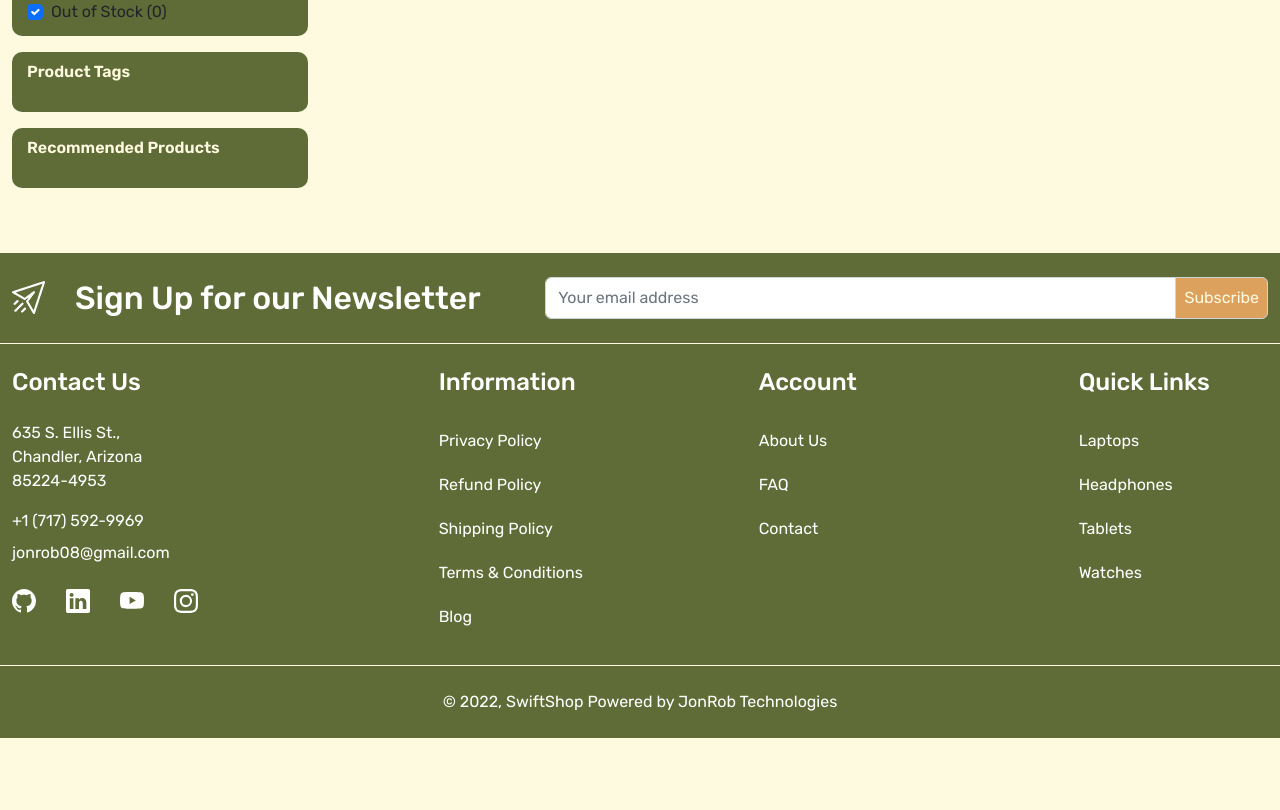
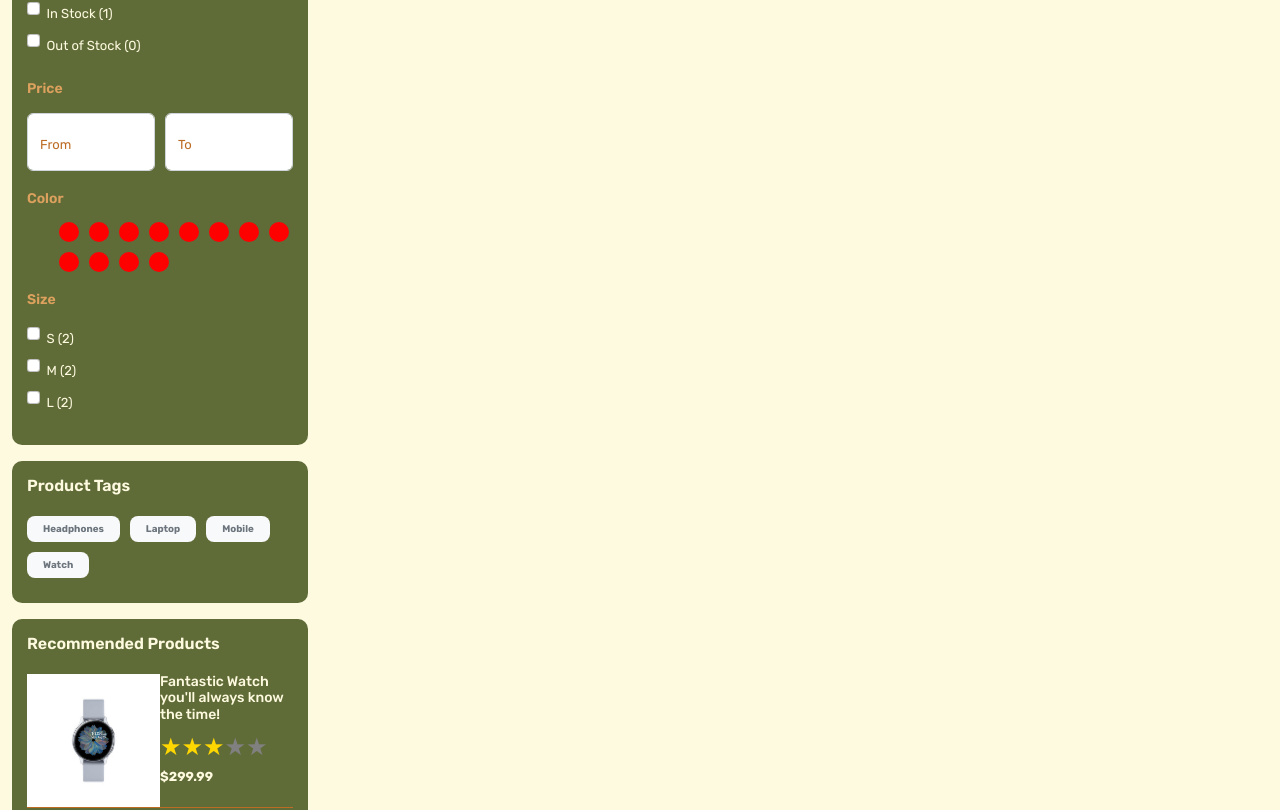
Before and after one commit to jonrob08/SwiftShop, a React (Create React App) app in the folder swiftshop/: page /store in a window 1280 px wide. Shown: the part 658-1468 px from the top of the page. Before the commit the page ends 1396 px from the top, so only its background shows below. Built offline with nearby package versions, Linux system fonts and the light colour scheme; a web font is replaced by a local one.

Commit message:
chore: finish sidebar items, style it

```diff
--- a/swiftshop/src/App.css
+++ b/swiftshop/src/App.css
@@ -414,7 +414,7 @@
 .filter-card {
   background-color: var(--color-secondary);
   border-radius: 10px;
-  padding: 10px 15px;
+  padding: 15px 15px 25px;
 }
 
 .filter-title {
@@ -425,7 +425,7 @@
   margin-bottom: 20px;
 }
 
-.filter-card ul {
+.filter-card ul, .filter-card, .form-check-label {
   list-style-type: none;
   font-size: 13px;
   line-height: 30px;
@@ -433,9 +433,48 @@
   cursor: pointer;
 }
 
+.filter-card .form-check-input:focus {
+  box-shadow: none;
+  border-color: var(--color-primary);
+}
+
+.filter-card .form-check-input:checked {
+  background-color: var(--color-quaternary);
+  border-color: var(--color-primary);
+
+}
+
 .subtitle {
   font-size: 14px;
   font-weight: 600;
   color: var(--color-quaternary);
   margin-bottom: 15px;
+  margin-top: 20px;
 }
+
+.form-floating>label {
+  color: var(--color-quinary)
+}
+
+.colors {
+  list-style-type: none;
+  display: flex;
+  flex-wrap: wrap;
+  gap: 10px;
+}
+
+.colors li {
+  width: 20px;
+  height: 20px;
+  background-color: red;
+  border-radius: 50%;
+}
+
+.rec-products h5 {
+  font-size: 14px;
+  margin-bottom: 8px;
+}
+
+.rec-products:first-child {
+  border-bottom: 1px solid var(--color-quinary)
+}
--- a/swiftshop/src/pages/Store.js
+++ b/swiftshop/src/pages/Store.js
@@ -1,24 +1,24 @@
-import React from 'react'
-import BreadCrumb from '../components/BreadCrumb'
-import Meta from '../components/Meta'
+import React from "react";
+import ReactStars from "react-rating-stars-component";
+
+import BreadCrumb from "../components/BreadCrumb";
+import Meta from "../components/Meta";
 
 const Store = () => {
-    const title = "Store"
+  const title = "Store";
 
   return (
     <>
-            <Meta title={ title }/>
-            <BreadCrumb title={ title }/>
+      <Meta title={title} />
+      <BreadCrumb title={title} />
       <div className="store-wrapper py-5">
         <div className="container-xxl">
           <div className="row">
             <div className="col-3">
-                            <div className='filter-card mb-3'>
-                                <h3 className="filter-title">
-                                    Shop By Categories
-                                </h3>
+              <div className="filter-card mb-3">
+                <h3 className="filter-title">Shop By Categories</h3>
                 <div>
-                                    <ul className='ps-0'>
+                  <ul className="ps-0">
                     <li>Watch</li>
                     <li>TV</li>
                     <li>Camera</li>
@@ -26,35 +26,139 @@
                   </ul>
                 </div>
               </div>
-                            <div className='filter-card mb-3'>
-                                <h3 className="filter-title">
-                                    Filter By
-                                </h3>
+              <div className="filter-card mb-3">
+                <h3 className="filter-title">Filter By</h3>
                 <div>
                   <h5 className="subtitle">Availability</h5>
+                  <div>
                     <div className="form-check">
-                                        <input type="checkbox" className="form-check-input" value="" id="" />
-                                        <label htmlFor="" className='form-check-label'>
+                      <input
+                        type="checkbox"
+                        className="form-check-input"
+                        value=""
+                        id=""
+                      />
+                      <label htmlFor="" className="form-check-label">
                         In Stock (1)
                       </label>
                     </div>
                     <div className="form-check">
-                                        <input type="checkbox" className="form-check-input" value="" id="" checked/>
-                                        <label htmlFor="" className='form-check-label'>
+                      <input
+                        type="checkbox"
+                        className="form-check-input"
+                        value=""
+                        id=""
+                      />
+                      <label htmlFor="" className="form-check-label">
                         Out of Stock (0)
                       </label>
                     </div>
                   </div>
+                  <h5 className="subtitle">Price</h5>
+                  <div className="d-flex align-items-center gap-10">
+                    <div className="form-floating">
+                        <input type="email" name="From" id="floatingInput" className="form-control" placeholder="From" />
+                        <label htmlFor="floatingInput">From</label>
                     </div>
-                            <div className='filter-card mb-3'>
-                                <h3 className="filter-title">
-                                    Product Tags
-                                </h3>
+                    <div className="form-floating">
+                        <input type="email" name="To" id="floatingInput" className="form-control" placeholder="To" />
+                        <label htmlFor="floatingInput">To</label>
                     </div>
-                            <div className='filter-card mb-3'>
-                                <h3 className="filter-title">
-                                    Recommended Products
-                                </h3>
+                  </div>
+                  <h5 className="subtitle">Color</h5>
+                  <div>
+                    <ul className="colors">
+                        <li></li>
+                        <li></li>
+                        <li></li>
+                        <li></li>
+                        <li></li>
+                        <li></li>
+                        <li></li>
+                        <li></li>
+                        <li></li>
+                        <li></li>
+                        <li></li>
+                        <li></li>
+                    </ul>
+                  </div>
+                  <h5 className="subtitle">Size</h5>
+                  <div>
+                  <div className="form-check">
+                      <input
+                        type="checkbox"
+                        className="form-check-input"
+                        value=""
+                        id="size-1"
+                      />
+                      <label htmlFor="size-1" className="form-check-label">
+                        S (2)
+                      </label>
+                    </div>
+                    <div className="form-check">
+                      <input
+                        type="checkbox"
+                        className="form-check-input"
+                        value=""
+                        id="size-1"
+                      />
+                      <label htmlFor="size-2" className="form-check-label">
+                        M (2)
+                      </label>
+                    </div>
+                    <div className="form-check">
+                      <input
+                        type="checkbox"
+                        className="form-check-input"
+                        value=""
+                        id="size-1"
+                      />
+                      <label htmlFor="size-3" className="form-check-label">
+                        L (2)
+                      </label>
+                    </div>
+                  </div>
+                </div>
+              </div>
+              <div className="filter-card mb-3">
+                <h3 className="filter-title">Product Tags</h3>
+                <div>
+                    <div className="product-tags d-flex flex-wrap align-items-center gap-10">
+                        <span className="badge bg-light text-secondary rounded-3 py-2 px-3">Headphones</span>
+                        <span className="badge bg-light text-secondary rounded-3 py-2 px-3">Laptop</span>
+                        <span className="badge bg-light text-secondary rounded-3 py-2 px-3">Mobile</span>
+                        <span className="badge bg-light text-secondary rounded-3 py-2 px-3">Watch</span>
+                    </div>
+                </div>
+              </div>
+              <div className="filter-card mb-3">
+                <h3 className="filter-title">Recommended Products</h3>
+                <div>
+                    <div className="rec-products mb-4 d-flex">
+                        <div className="w-50">
+                            <img src="images/watch.jpg" className="img-fluid" alt="watch" />
+                        </div>
+                        <div className="w-50">
+                            <h5>
+                                Fantastic Watch you'll always know the time!
+                            </h5>
+                            <ReactStars count={5} size={24} value="3" edit={false} activeColor='#ffd700'></ReactStars>
+                            <b>$299.99</b>
+                        </div>
+                    </div>
+                    <div className="rec-products d-flex">
+                        <div className="w-50">
+                            <img src="images/watch.jpg" className="img-fluid" alt="watch" />
+                        </div>
+                        <div className="w-50">
+                            <h5>
+                                Fantastic Watch you'll always know the time!
+                            </h5>
+                            <ReactStars count={5} size={24} value="3" edit={false} activeColor='#ffd700'></ReactStars>
+                            <b>$299.99</b>
+                        </div>
+                    </div>
+                </div>
               </div>
             </div>
             <div className="col-9"></div>
@@ -62,7 +166,7 @@
         </div>
       </div>
     </>
-    )
-}
+  );
+};
 
-export default Store
+export default Store;
```
Lines whose indentation alone changed are shown as unchanged.
